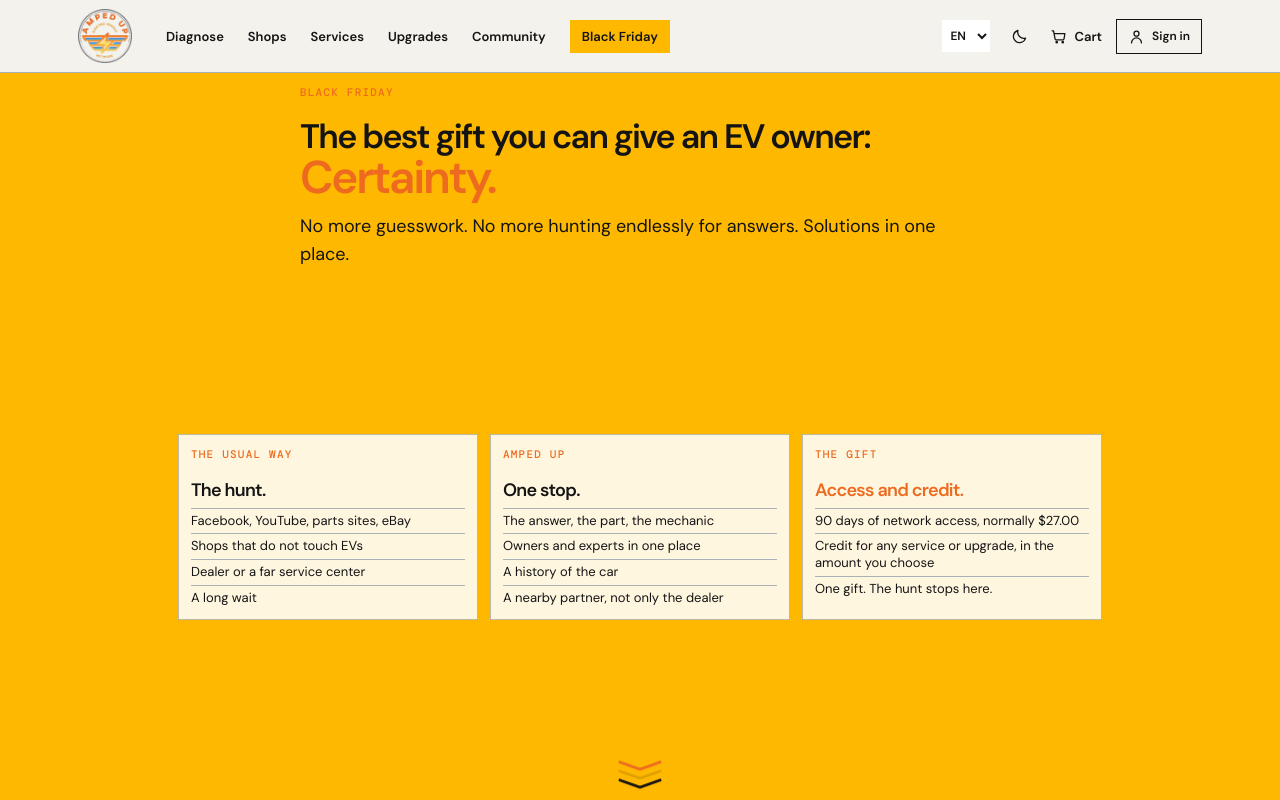
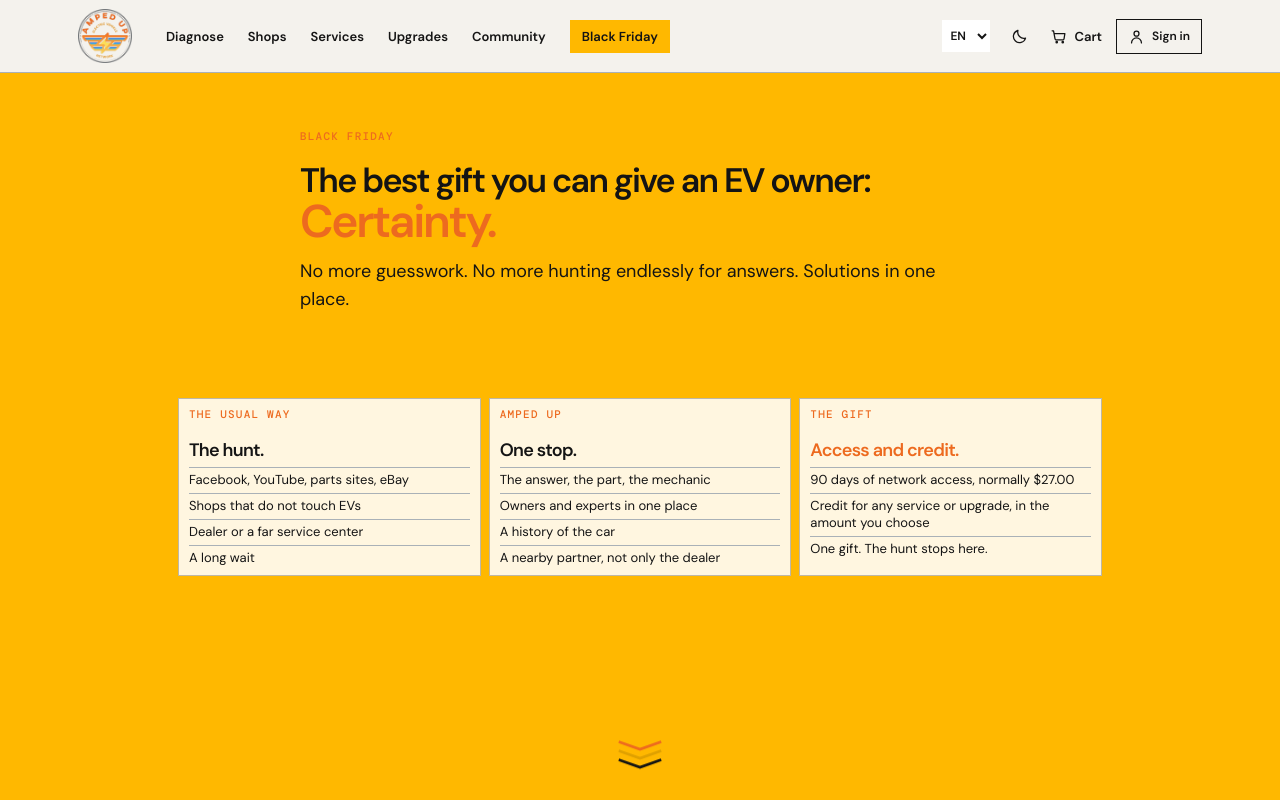
Before and after one commit to erichester76/volt-yard, a Next.js app: page /en/black-friday in a window 1280 px wide. Shown: the top 800 px of the page. Built offline with nearby package versions, Linux system fonts and the light colour scheme; no server answers; the database is empty; a web font is replaced by a local one.

Commit message:
style: tighten the gift hero and lift the chevron

```diff
--- a/app/globals.css
+++ b/app/globals.css
@@ -1480,11 +1480,11 @@ footer button {
 .home-partner-invitation p { margin: 0 0 20px; color: var(--acid-ink); line-height: 1.5; }
 .home-partner-invitation .inline-cta { background: var(--acid-ink); color: var(--hero-ink); }
 .home-partner-invitation .inline-cta:hover { background: var(--orange); color: var(--acid-ink); }
-.gift-offer-hero { box-sizing: border-box; height: calc(100dvh - 72px); min-height: 0; display: flex; flex-direction: column; justify-content: space-between; padding: 12px 0 8px; overflow: hidden; background: var(--acid); color: var(--acid-ink); }
+.gift-offer-hero { box-sizing: border-box; height: calc(100dvh - 72px); min-height: 0; display: flex; flex-direction: column; justify-content: flex-start; gap: 8px; padding: 8px 0 28px; overflow: hidden; background: var(--acid); color: var(--acid-ink); }
 .gift-offer-hero h1 { margin-bottom: 6px; font-size: clamp(22px, 3vw, 34px); }
 .gift-offer-hero .intro { font-size: 15px; line-height: 1.3; }
-.gift-compare { flex: 1; min-height: 0; display: grid; grid-template-columns: repeat(3, minmax(0, 1fr)); gap: 12px; align-content: center; width: min(980px, calc(100% - 56px)); margin: 12px auto; }
-.gift-compare article { min-height: 0; padding: 12px; border: 1px solid color-mix(in srgb, var(--acid-ink) 28%, transparent); background: color-mix(in srgb, var(--surface) 88%, transparent); color: var(--ink); }
+.gift-compare { flex: 0 1 auto; min-height: 0; display: grid; grid-template-columns: repeat(3, minmax(0, 1fr)); gap: 8px; align-content: start; width: min(980px, calc(100% - 56px)); margin: 0 auto; }
+.gift-compare article { min-height: 0; padding: 8px 10px; border: 1px solid color-mix(in srgb, var(--acid-ink) 28%, transparent); background: color-mix(in srgb, var(--surface) 88%, transparent); color: var(--ink); }
 .gift-compare h2 { margin: 0 0 8px; font-size: 18px; letter-spacing: -0.04em; }
 .gift-compare ul { display: grid; gap: 4px; margin: 0; padding: 0; list-style: none; font-size: 13px; line-height: 1.3; }
 .gift-compare li { padding-top: 4px; border-top: 1px solid var(--line); }
@@ -1498,8 +1498,8 @@ footer button {
 .gift-offer-hero .gift-tour-frame ul { font-size: 12px; gap: 4px; }
 .gift-offer-hero .gift-tour-frame li { padding-top: 4px; }
 .gift-offer-hero .gift-tour-shot h2 { margin-top: 6px; font-size: 15px; }
-.gift-offer-hero .catalog-teaser.is-compact { padding-top: 4px; }
-.gift-offer-hero .hero-scroll-cue { margin: 0 auto; flex: none; }
+.gift-offer-hero .catalog-teaser.is-compact { padding-top: 0; }
+.gift-offer-hero .hero-scroll-cue { margin: auto auto 0; flex: none; }
 .gift-offer-hero .hero-scroll-chevron-yellow { stroke: var(--acid-ink); }
 .gift-offer-buy { padding: 28px 0 64px; }
 .gift-offer-layout { display: grid; grid-template-columns: minmax(0, 680px); justify-content: center; gap: 22px; align-items: start; }
```
